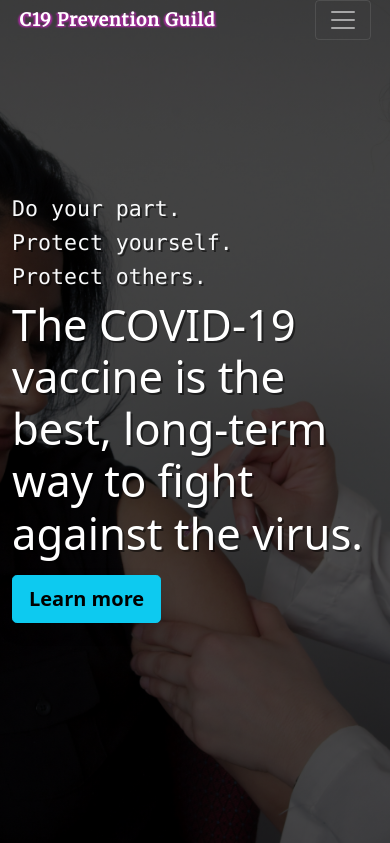
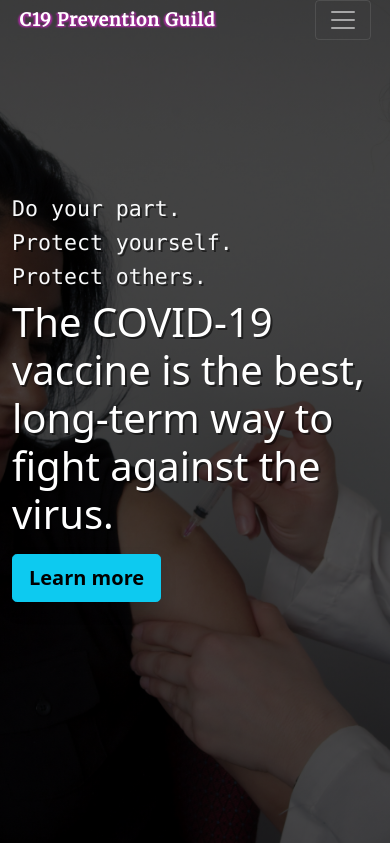
Before and after one commit to gatchigat/c19-prevention-guild, a PHP site: page / in a window 390 px wide. Shown: the top 843 px of the page. Run offline with PHP 8.4, Linux system fonts and the light colour scheme; some libraries are stand-ins or nearby versions.

Commit message:
Add files via upload

```diff
--- a/index.html
+++ b/index.html
@@ -61,7 +61,7 @@
       <h4 class="text-light font-monospace text-shadow f-text">Do your part.</h4>
       <h4 class="text-light font-monospace text-shadow">Protect yourself.</h4>
       <h4 class="text-light font-monospace text-shadow">Protect others.</h4>
-      <h1 class="display-1 text-white text-shadow">The COVID-19 vaccine is the best,
+      <h1 class="display-1 text-white text-shadow heading-large">The COVID-19 vaccine is the best,
         long-term way to fight against the virus.</h1>
       <button class="btn btn-lg btn-info shadow mt-xl-4 mt-2"><a href="getvac.html">Learn more</a></button>
     </div>
--- a/styles/style.css
+++ b/styles/style.css
@@ -189,6 +189,7 @@ main {
   background: linear-gradient(rgba(0, 0, 0, 0.7), rgba(0, 0, 0, 0.7)),
     url("../images/header-img.jpg") center/cover no-repeat;
 }
+
 #landing-header a {
   color: #000000;
   text-decoration: none;
@@ -448,6 +449,9 @@ main {
   #landing-header div .f-text {
     margin-top: 50px;
   }
+  #landing-header .display-1 {
+    font-size: 2.5rem;
+  }
   #mid {
     font-size: 22px;
   }
```
